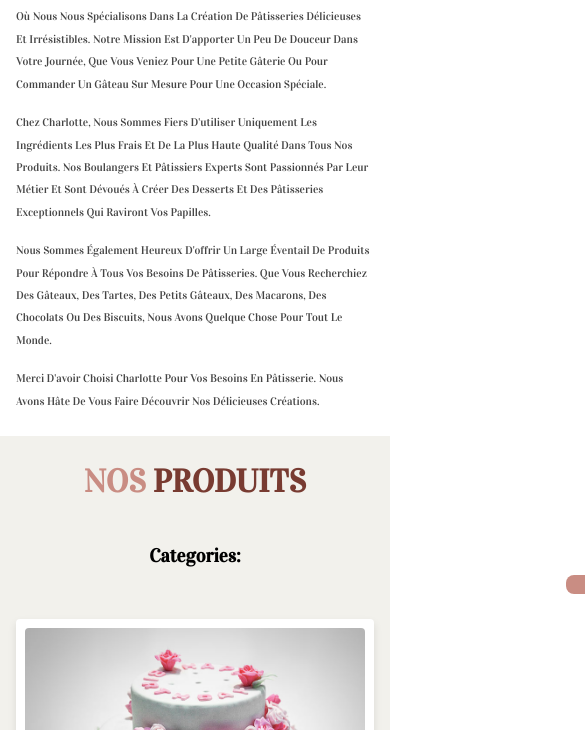
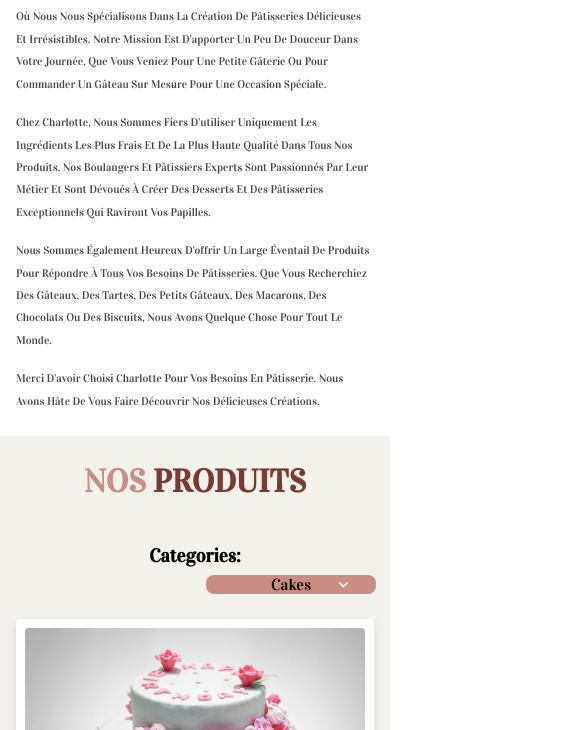
Before and after one commit to BouguerraOussama/gastro, a plain HTML site: page index.html in a window 390 px wide. Shown: the part 1270-2000 px from the top of the page, 585 px wide, since content can reach past the window. Drawn offline with nearby package versions, Linux system fonts and the light colour scheme.

Commit message:
Update style.css

```diff
--- a/css/style.css
+++ b/css/style.css
@@ -892,7 +892,20 @@ border-radius: 0 8px 8px 0;
   }
 
 }
-
+@media (max-width: 1204px){
+  .categories .select-box{
+    width:170px;
+    flex-direction:column;
+    margin-left:420px;
+  }
+}
+  @media (max-width: 1039px){
+    .categories .select-box{
+      width:170px;
+      flex-direction:column;
+      margin-left:370px;
+    }
+}
 @media (max-width: 768px){
   /* ! */
   #menu-btn{
@@ -912,6 +925,11 @@ border-radius: 0 8px 8px 0;
     transform: rotate(180deg);
   }
   /* ! */
+  .categories .select-box{
+    width:170px;
+    flex-direction:column;
+    margin-left:270px;
+  }
   .header .navbar{
     position: absolute;
     top: 99%;
@@ -939,9 +957,23 @@ border-radius: 0 8px 8px 0;
   }
 
 }
-
+@media (max-width: 538px){
+  .categories .select-box{
+    width:170px;
+    flex-direction:column;
+    margin-left:190px;
+  }
+}
 @media (max-width: 450px){
-
+  .searchBtn{
+    transform: translateX(70px) ;
+    font-size: 2.7rem;
+    text-decoration: none;
+  }
+  .closeBtn{
+    transform: translateX(70px) ;
+    font-size: 3rem;
+  }
   html{
     font-size: 50%;
   }
```
